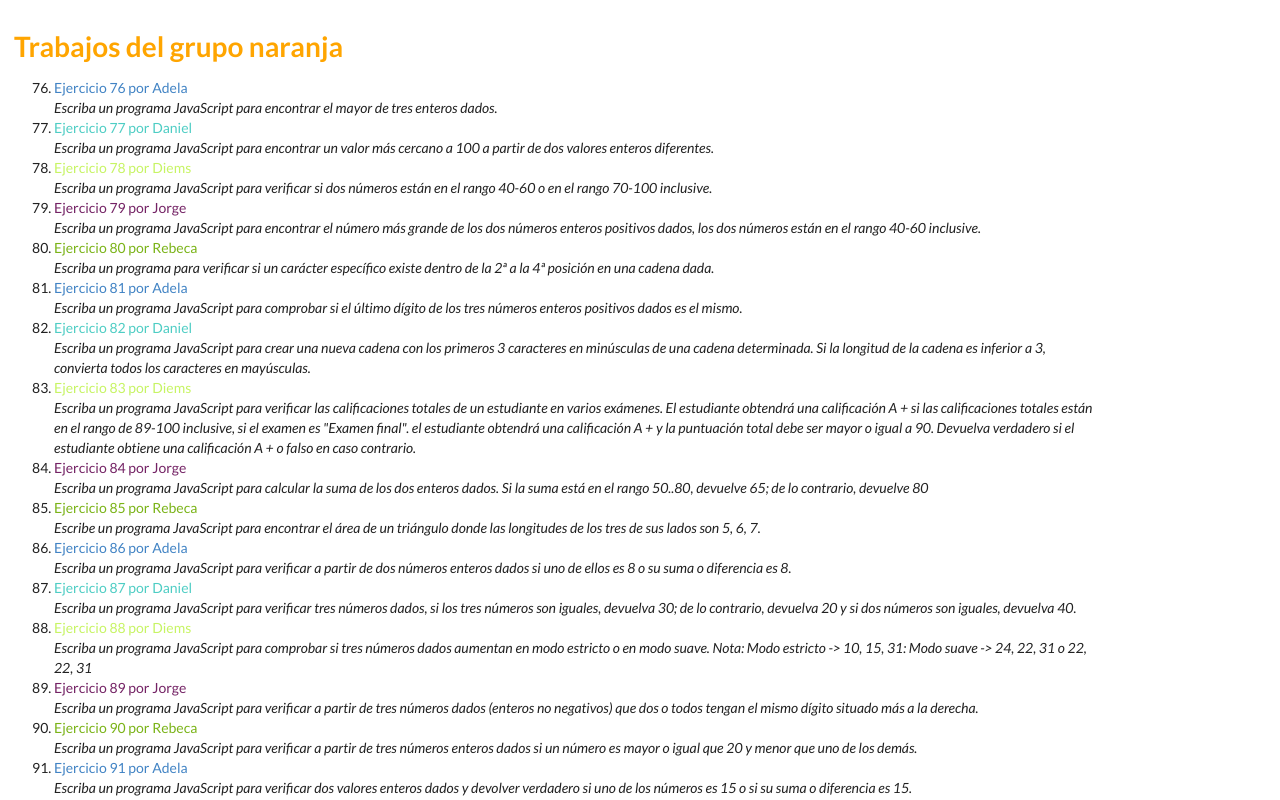
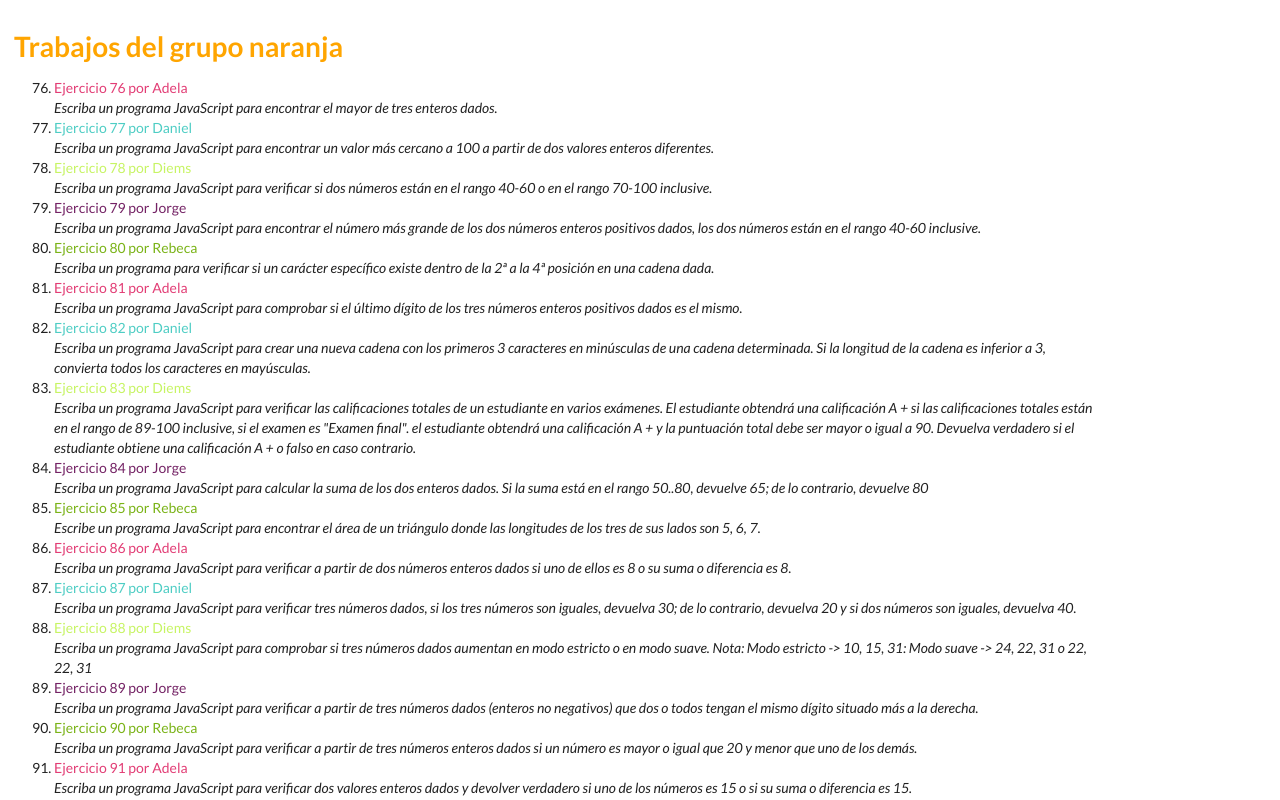
Before and after one commit to rebecaruiz/gruponaranja, a plain HTML site: page index.html in a window 1280 px wide. Shown: the top 800 px of the page. Drawn offline with Linux system fonts and the light colour scheme.

Commit message:
Added styles

```diff
--- a/css/main.css
+++ b/css/main.css
@@ -24,7 +24,7 @@
     font-style: italic;
     padding-left: 2rem;
 }
-.Adela {∫
+.Adela {
     color: #E23D75;
 }
 .Daniel {
```
